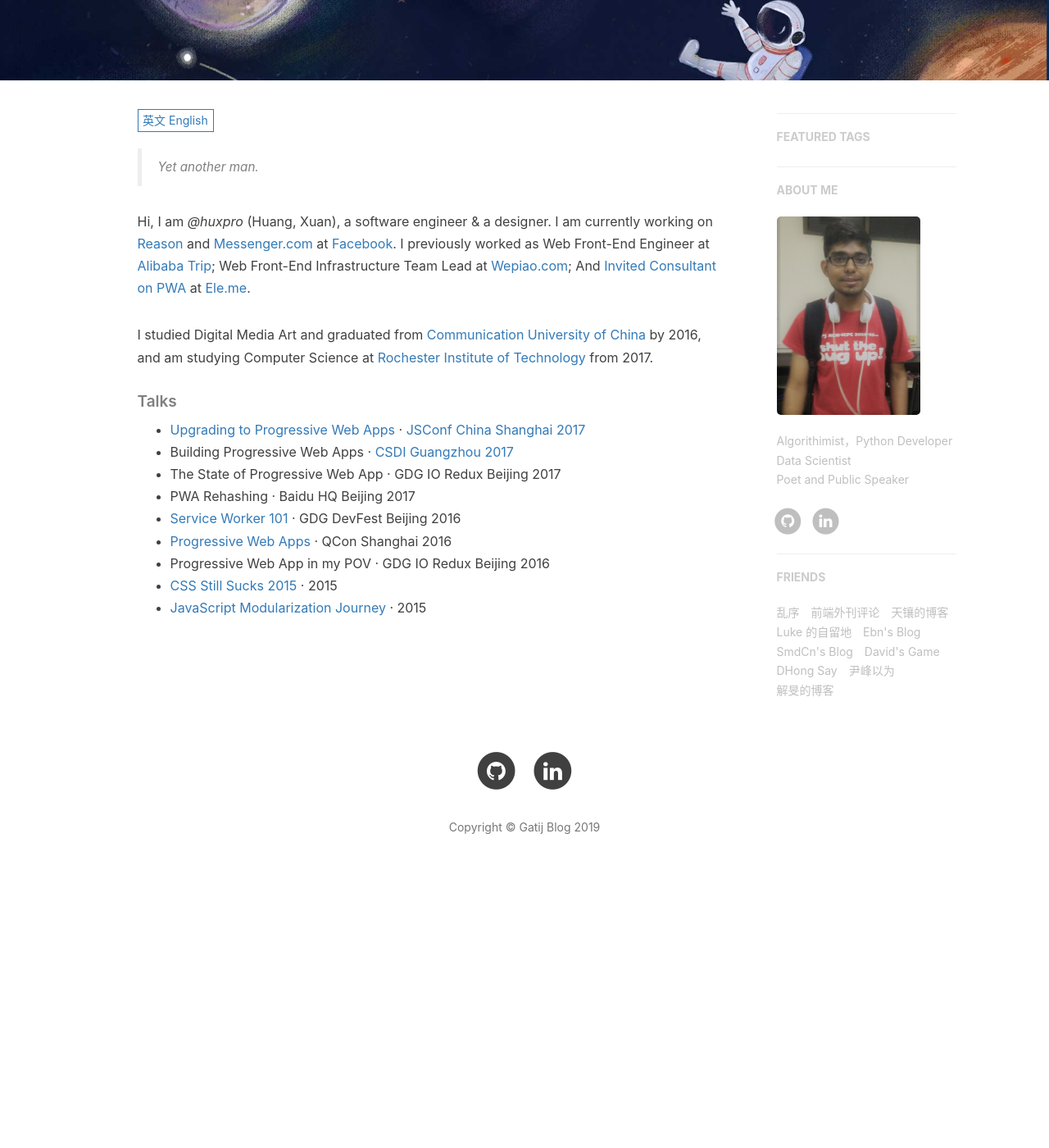
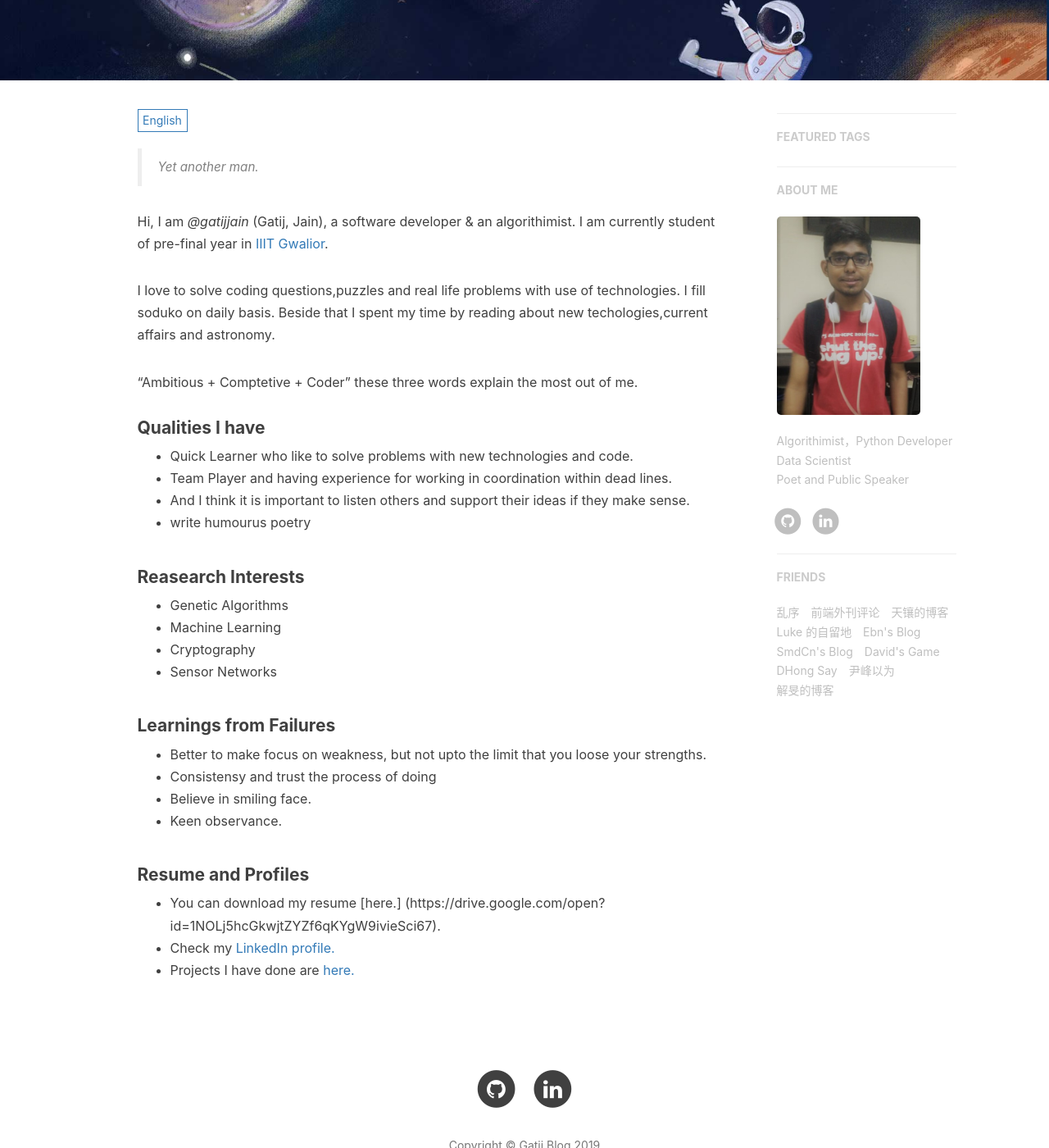
Before and after one commit to gatij/gatij.github.io, a Jekyll site: the page built from about.html, in a window 1280 px wide and 1400 px high, scrolled down 320 px. Shown: the whole window at 82% size. Built offline with Jekyll 4.4.1, drawn with Linux system fonts in a browser that asks for light colours; nearby versions of some CDN libraries; comment, search, counter and statistics services are not loaded; before the commit the page ends 1433 px from its top, so only the background shows below that.

Commit message:
details about me

```diff
--- a/_includes/about/en.md
+++ b/_includes/about/en.md
@@ -3,31 +3,36 @@
 > Yet another man.
 
 
-Hi, I am *@huxpro* (Huang, Xuan), a software engineer & a designer. I am currently working on [Reason](https://reasonml.github.io/) and [Messenger.com](http://messenger.com/) at [Facebook](https://www.facebook.com/). I previously worked as Web Front-End Engineer at [Alibaba Trip](https://www.alitrip.com/); Web Front-End Infrastructure Team Lead at [Wepiao.com](https://www.crunchbase.com/organization/wepiao#/entity); And [Invited Consultant on PWA]((https://medium.com/elemefe/upgrading-ele-me-to-progressive-web-app-2a446832e509)) at [Ele.me](https://github.com/elemefe/).
+Hi, I am *@gatijjain* (Gatij, Jain), a software developer & an algorithimist. I am currently student of pre-final year in [IIIT Gwalior](http://www.iiitm.ac.in/index.php/en/).
 
-I studied Digital Media Art and graduated from [Communication University of China](https://en.wikipedia.org/wiki/Communication_University_of_China) by 2016, and am studying Computer Science at [Rochester Institute of Technology](https://en.wikipedia.org/wiki/Rochester_Institute_of_Technology) from 2017.
+I love to solve coding questions,puzzles and real life problems with use of technologies.
+I fill soduko on daily basis. Beside that I spent my time by reading about new techologies,current affairs and astronomy.
 
+"Ambitious + Comptetive + Coder" these three words explain the most out of me.
 
-##### Talks
+#### Qualities I have
 
-- [Upgrading to Progressive Web Apps][9] · [JSConf China Shanghai 2017](http://2017.jsconf.cn/)
-- Building Progressive Web Apps · [CSDI Guangzhou 2017](http://www.csdisummit.com/)
-- The State of Progressive Web App · GDG IO Redux Beijing 2017
-- PWA Rehashing · Baidu HQ Beijing 2017
-- [Service Worker 101][5] · GDG DevFest Beijing 2016
-- [Progressive Web Apps][4] · QCon Shanghai 2016
-- Progressive Web App in my POV · GDG IO Redux Beijing 2016
-- [CSS Still Sucks 2015][2] · 2015
-- [JavaScript Modularization Journey][1] · 2015
+- Quick Learner who like to solve problems with new technologies and code.
+- Team Player and having experience for working in coordination within dead lines.
+- And I think it is important to listen others and support their ideas if they make sense.
+- write humourus poetry
 
+#### Reasearch Interests
 
+- Genetic Algorithms
+- Machine Learning
+- Cryptography
+- Sensor Networks
 
-[1]: //huangxuan.me/2015/07/09/js-module-7day/
-[2]: //huangxuan.me/2015/12/28/css-sucks-2015/
-[3]: //huangxuan.me/2016/06/05/pwa-in-my-pov/
-[4]: //huangxuan.me/2016/10/20/pwa-qcon2016/
-[5]: //huangxuan.me/2016/11/20/sw-101-gdgdf/
-[6]: https://yanshuo.io/assets/player/?deck=58ac8598b123db0067292f92 "PWA Rehashing"
-[7]: https://yanshuo.io/assets/player/?deck=593ad6fbfe88c2006a0a0d6d "The State of PWA"
-[8]: https://yanshuo.io/assets/player/?deck=594d673d570c357d0698a950 "Building PWA"
-[9]: //huangxuan.me/jsconfcn2017/
+#### Learnings from Failures
+
+- Better to make focus on weakness, but not upto the limit that you loose your strengths.
+- Consistensy and trust the process of doing
+- Believe in smiling face.
+- Keen observance.
+
+#### Resume and Profiles
+
+- You can download my resume [here.] (https://drive.google.com/open?id=1NOLj5hcGkwjtZYZf6qKYgW9ivieSci67).
+- Check my [LinkedIn profile.](https://www.linkedin.com/in/gatij-jain/)
+- Projects I have done are [here.](https://github.com/gatij)
--- a/about.html
+++ b/about.html
@@ -8,7 +8,7 @@
 
 <!-- Language Selector -->
 <select class="sel-lang" onchange= "onLanChange(this.options[this.options.selectedIndex].value)">
-    <option value="0" selected> 英文 English </option>
+    <option value="0" selected> English </option>
 
 </select>
 
```
Also changed, not shown: README.zh.md (+2 -2 lines).
